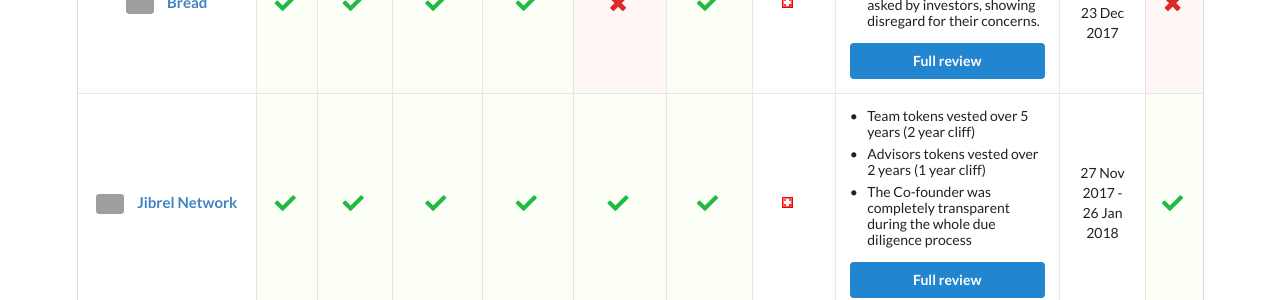
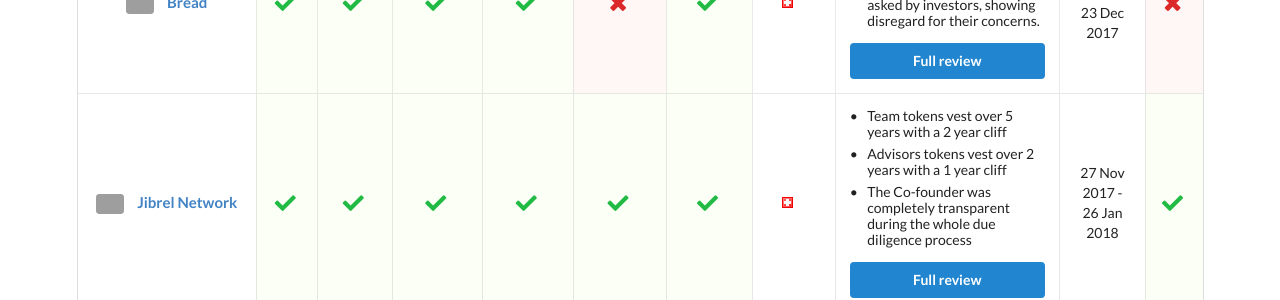
Before and after one commit to ico-check/ico-check, a Jekyll site: the page built from index.md, in a window 1280 px wide and 900 px high, scrolled down 545 px. Shown: the part 153-453 px from the top of the window. Built offline with Jekyll 4.4.1, drawn with Linux system fonts in a browser that asks for light colours; nearby versions of some CDN libraries; grey boxes are pictures that could not be loaded.

Commit message:
14-jibrelnetwork-ico-check
Comment update

```diff
--- a/_data/icos.yml
+++ b/_data/icos.yml
@@ -29,8 +29,8 @@
   have_company: true
   location: Switzerland
   comments:
-    - content: Team tokens vested over 5 years (2 year cliff)
-    - content: Advisors tokens vested over 2 years (1 year cliff)
+    - content: Team tokens vest over 5 years with a 2 year cliff
+    - content: Advisors tokens vest over 2 years with a 1 year cliff
     - content: The Co-founder was completely transparent during the whole due diligence process
   ico_start_date: 2017-11-27T00:00:00Z
   ico_end_date: 2018-01-26T00:00:00Z
```
